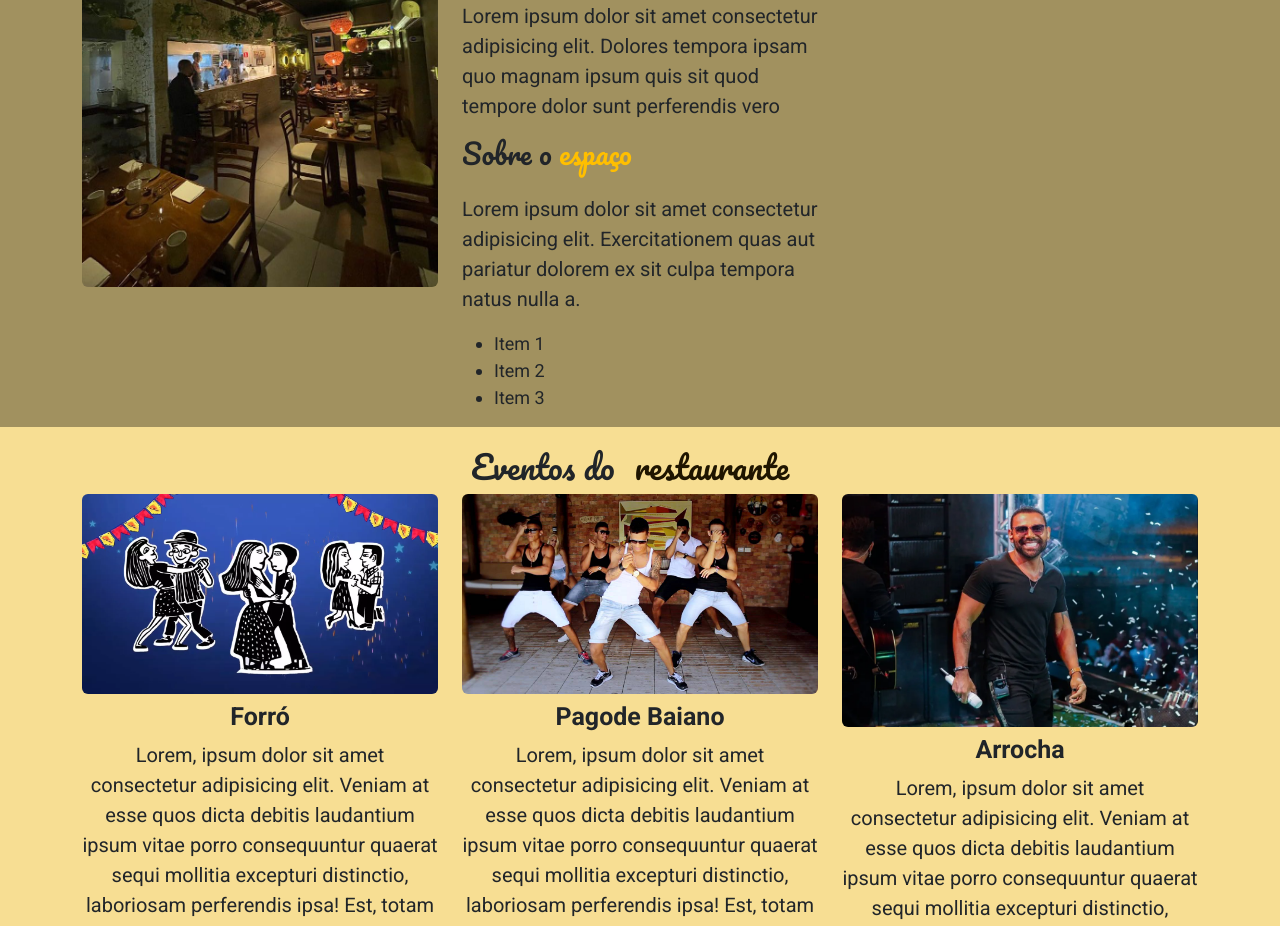
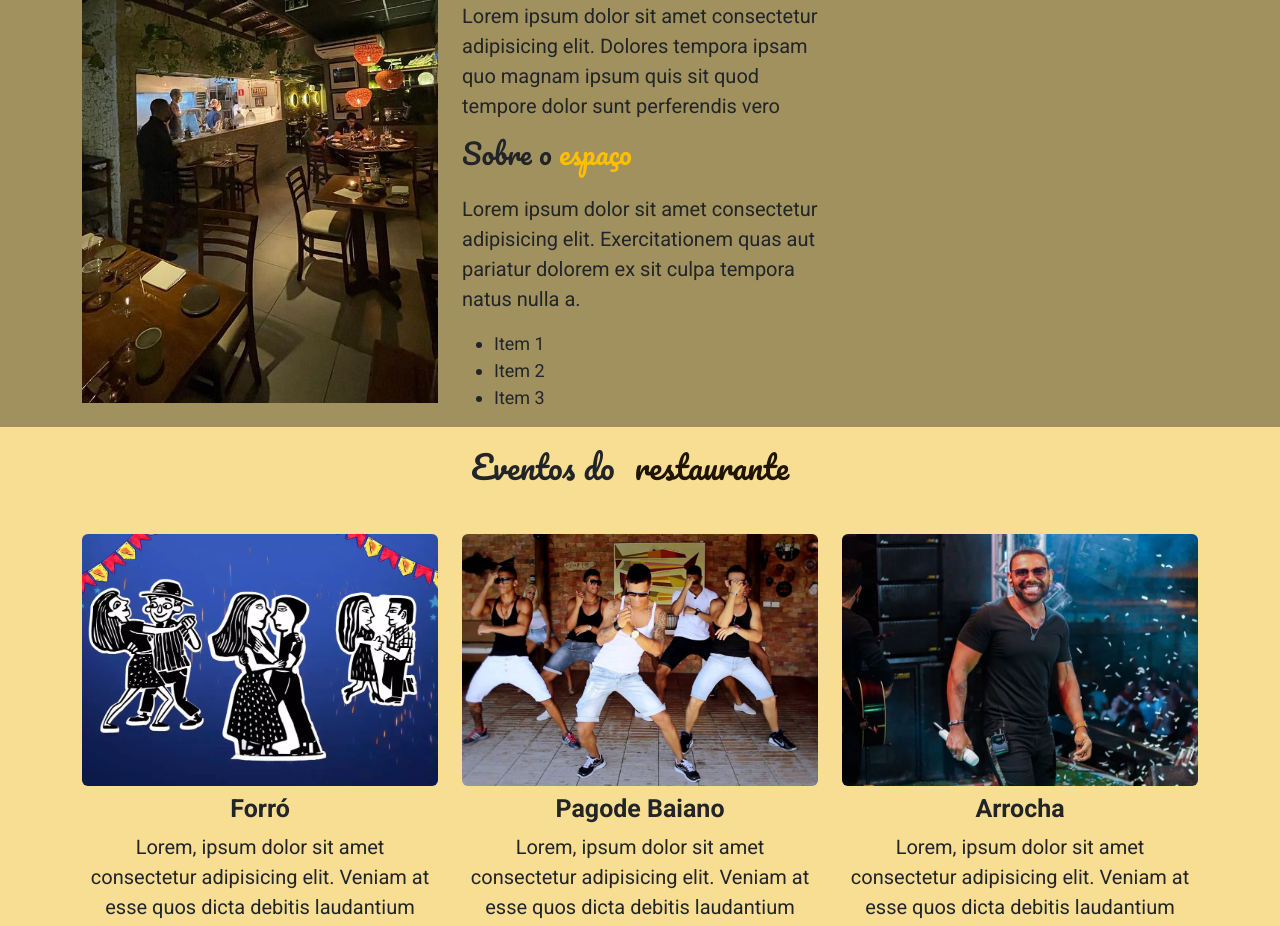
Before and after one commit to ecblandy/projeto-bootstrap-grid, a plain HTML site: page index.html in a window 1280 px wide. Shown: the part 657-1583 px from the top of the page. Drawn offline with nearby package versions, Linux system fonts and the light colour scheme.

Commit message:
Corrigindo imagens

```diff
--- a/index.html
+++ b/index.html
@@ -69,7 +69,7 @@
             <div class="container">
                 <div class="row">
                     <div class="col-lg-4 col-md-6 col-sm-12">
-                        <img class="w-100 rounded mb-4" src="./img/dentro-restaurante.jpg" alt="Dentro dor restaurante">
+                        <img id="sobrerestaurante-img" class="w-100 rounded pb-4" src="./img/dentro-restaurante.jpg" alt="Dentro dor restaurante">
                     </div>
                     <div class="col-lg-4 col-md-6 col-sm-12" id="section-sobre">
                         <h2 class="title h3 pb-3">Sobre o <span class="title-color">Tempero Baiano</span></h2>
@@ -88,21 +88,21 @@
         <div class="div" id="eventos">
             <div class="container">
                 <div class="row">
-                    <h2 class="title">Eventos do<span id="title-eventos">restaurante</span></h2>
+                    <h2 class="title mb-5">Eventos do<span id="title-eventos">restaurante</span></h2>
                 </div>
                 <div class="row">
                     <div class="col-lg-4 col-md-6 col-sm-12">
-                        <img class="w-100 rounded mb-2" src="./img/forro.webp" alt="forro"/>
+                        <img id="eventos-img" class="w-100 rounded mb-2" src="./img/forro.webp" alt="forro"/>
                         <h3 class="h6" id="sub-title">Forró</h3>
                         <p class="lead">Lorem, ipsum dolor sit amet consectetur adipisicing elit. Veniam at esse quos dicta debitis laudantium ipsum vitae porro consequuntur quaerat sequi mollitia excepturi distinctio, laboriosam perferendis ipsa! Est, totam natus?</p>
                     </div>
                     <div class="col-lg-4 col-md-6 col-sm-12">
-                        <img class="w-100 rounded mb-2" src="./img/pagode.jpg" alt="pagode"/>
+                        <img id="eventos-img" class="w-100 rounded mb-2" src="./img/pagode.jpg" alt="pagode"/>
                         <h3 class="h6" id="sub-title">Pagode Baiano</h3>
                         <p class="lead">Lorem, ipsum dolor sit amet consectetur adipisicing elit. Veniam at esse quos dicta debitis laudantium ipsum vitae porro consequuntur quaerat sequi mollitia excepturi distinctio, laboriosam perferendis ipsa! Est, totam natus?</p>
                     </div>
                     <div class="col-lg-4 col-md-6 col-sm-12">
-                        <img class="w-100 rounded mb-2" src="./img/arrocha.webp" alt="arocha"/>
+                        <img id="eventos-img" class="w-100 rounded mb-2" src="./img/arrocha.webp" alt="arocha"/>
                         <h3 class="h6" id="sub-title">Arrocha</h3>
                         <p class="lead">Lorem, ipsum dolor sit amet consectetur adipisicing elit. Veniam at esse quos dicta debitis laudantium ipsum vitae porro consequuntur quaerat sequi mollitia excepturi distinctio, laboriosam perferendis ipsa! Est, totam natus?</p>
                     </div>
--- a/mainofc.css
+++ b/mainofc.css
@@ -54,6 +54,18 @@ body {
     background-color: rgb(161, 145, 95);
 }
 
+#sobrerestaurante-img {
+    width: 100%;
+    height: 100%;
+    object-fit: cover;
+}
+
+#eventos-img {
+    width: 100%;
+    height: 50%;
+    object-fit: cover;
+}
+
 .lista-texto {
     font-size: 18px;
 }
```
